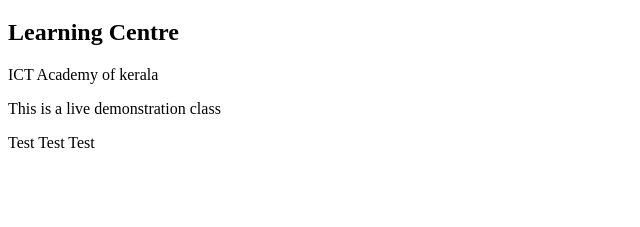
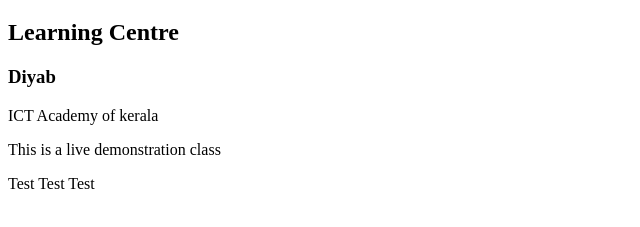
Before and after one commit to Diyab/FsdTestRepo, a plain HTML site: page index.html in a window 1280 px wide. Shown: the part 61-288 px from the top of the page, without its empty margins (0-640 px from the left). Drawn offline with Linux system fonts and the light colour scheme.

Commit message:
added h3 under h2

```diff
--- a/index.html
+++ b/index.html
@@ -8,6 +8,7 @@
 <body>
     <h1>ICTAK</h1>
     <h2>Learning Centre</h2>
+    <h3>Diyab</h3>
     <p>ICT Academy of kerala</p>
     <div>
         <p>This is a live demonstration class</p>
```
